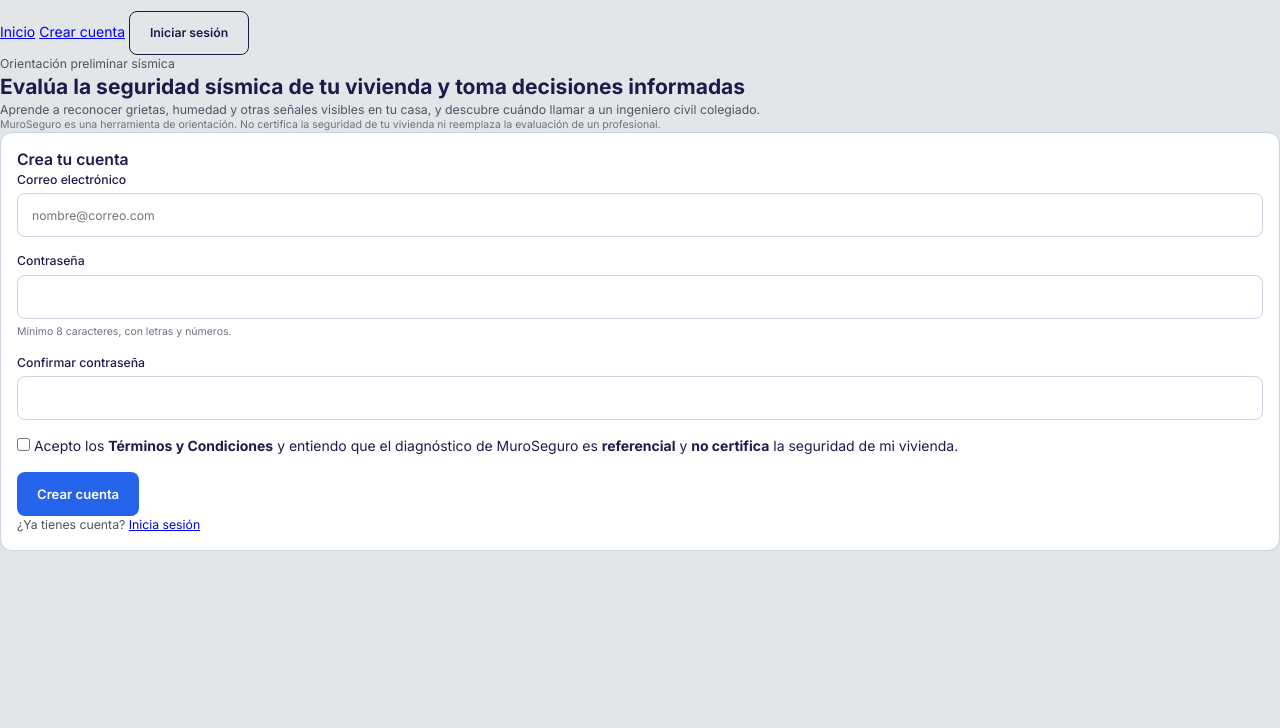
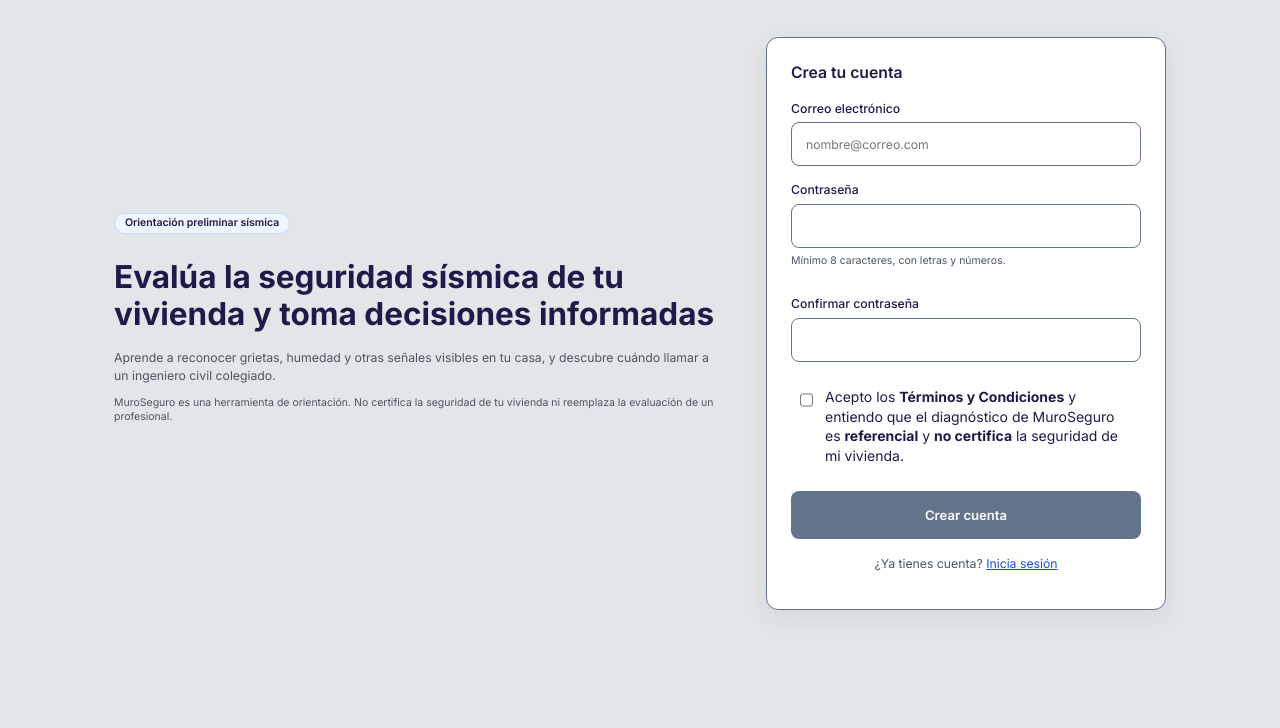
Before and after one commit to Bryan16982/muroseguro-landing-page, a plain HTML site: page pages/index.html in a window 1280 px wide. Shown: the part 72-800 px from the top of the page. Drawn offline with Linux system fonts and the light colour scheme; a script that the page names is missing.

Commit message:
Replace auth.css with index.css in index.html

```diff
--- a/pages/index.html
+++ b/pages/index.html
@@ -6,7 +6,7 @@
   <meta name="viewport" content="width=device-width, initial-scale=1.0">
   <title>MuroSeguro - Seguridad sísmica de tu vivienda</title>
   <link rel="stylesheet" href="../css/styles.css">
-  <link rel="stylesheet" href="../css/auth.css">
+  <link rel="stylesheet" href="../css/index.css">
   <link rel="icon" type="image/x-icon" href="../favicon.ico">
 </head>
 <body class="auth">
```
